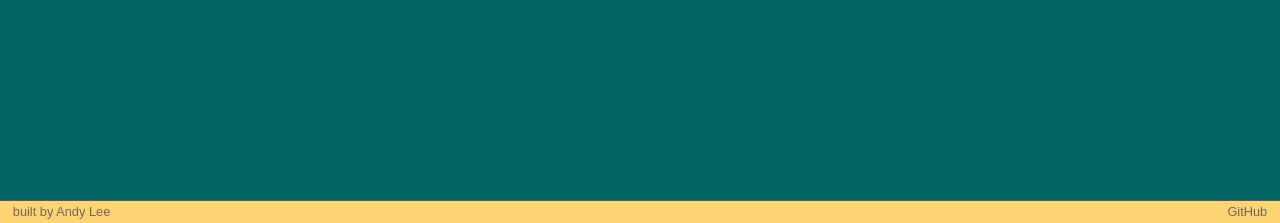
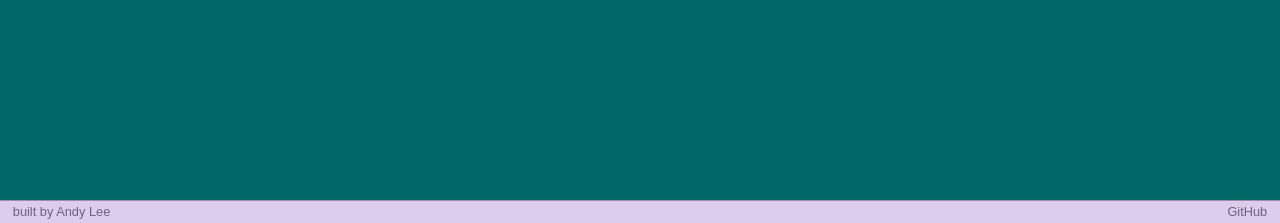
Before and after one commit to freerangeandy/ff-reality, a Flask app: page / in a window 1280 px wide. Shown: the part 577-800 px from the top of the page. Run offline with Flask 2, Linux system fonts and the light colour scheme.

```diff
--- a/static/main.css
+++ b/static/main.css
@@ -106,8 +106,8 @@ table td {
   margin: 0;
   width: 100%;
   height: 1.4rem;
-  background-color: rgb(255,212,115,1);
-  border-top: 1px solid rgb(56,56,74,0.8);
+  background-color: #ddccee;
+  border-top: 1px solid rgb(0,0,0,0.3);
   z-index: 100;
   display: flex;
   flex-direction: row;
```
